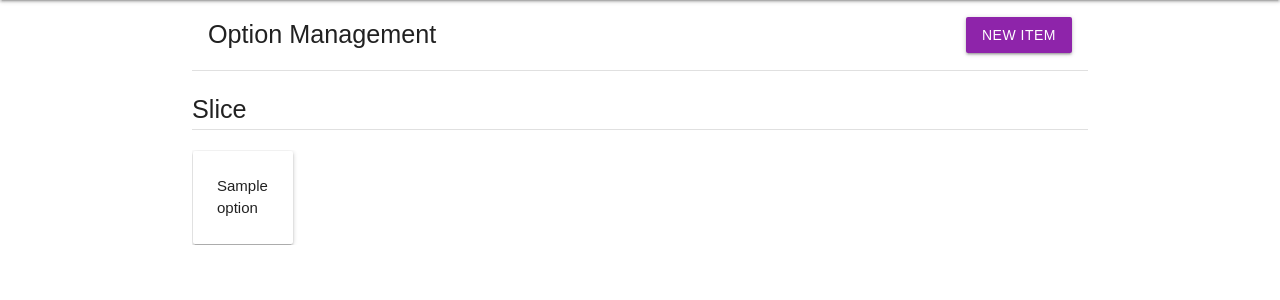
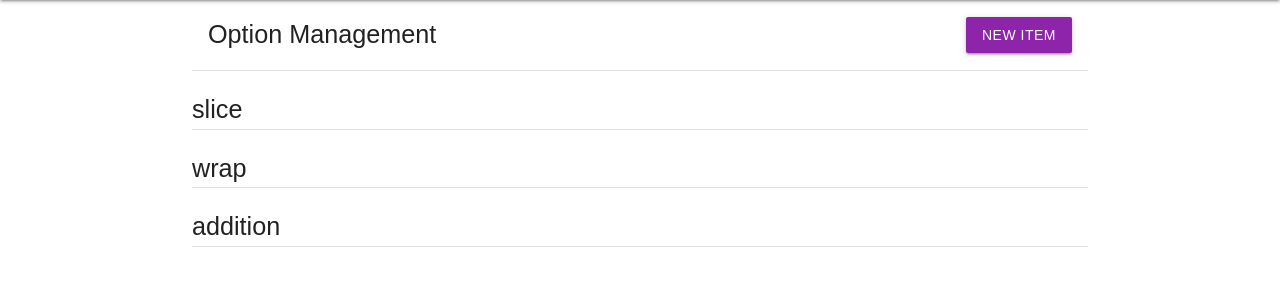
Before and after one commit to Ariaspect/operation-ricecake, a Flask app: page /admin/option in a window 1280 px wide. Shown: the part 113-413 px from the top of the page. Run offline with Flask 3, Linux system fonts and the light colour scheme; tables that the repository leaves empty hold one stand-in row (values such as "Sample post").

Commit message:
fix(admin): show all type of option in option page

```diff
--- a/app/routes/admin_bp.py
+++ b/app/routes/admin_bp.py
@@ -18,8 +18,10 @@ def admin_product():
 
 @admin_bp.route('/option')
 def admin_option():
-    options = Option.query.all()
-    return render_template('admin/option.html', title="Admin Option Menu", option_list=options)
+    grouped_options = get_options()
+    return render_template(
+        "admin/option.html", title="Admin Option Menu", option_list=grouped_options
+    )
 
 
 def get_options_by_type(option_type):
--- a/app/static/js/option.js
+++ b/app/static/js/option.js
@@ -9,7 +9,9 @@ function add_option() {
       return response.text();
     })
     .then((option) => {
-      option_container = document.querySelector(".option-container");
+      option_container = document.querySelector(
+        `#${form_data.get("type")}.option-container`
+      );
       option_container.insertAdjacentHTML("beforeend", option);
       M.toast({
         html: "Option Added successfully!",
--- a/app/templates/admin/option.html
+++ b/app/templates/admin/option.html
@@ -10,13 +10,15 @@
   </div>
   <div class="divider"></div>
   <div class="option-section">
-    <span class="flow-text">Slice</span>
-    <div class="divider"></div>
-    <div class="option-container">
-      {% for item in option_list if item.type == 'slice' %}
-        {% include "components/option.html" %}
-      {% endfor %}
-    </div>
+    {% for option_type, options in option_list.items() %}
+      <span class="flow-text">{{ option_type }}</span>
+      <div class="divider"></div>
+      <div id={{ option_type }} class="option-container">
+        {% for item in options %}
+          {% include "components/option.html" %}
+        {% endfor %}
+      </div>
+    {% endfor %}
   </div>
   <div id="modal_container"></div>
   <script src="{{ url_for('static', filename='js/option.js') }}"></script>
```
